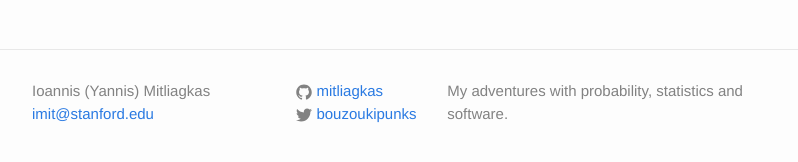
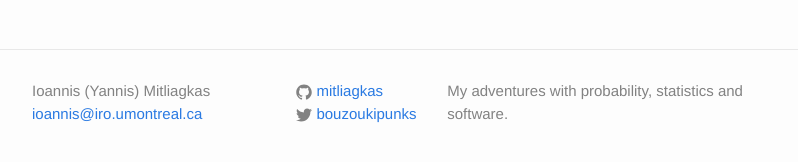
Before and after one commit to mitliagkas/mitliagkas.github.io, a Jekyll site: the page built from index.html, in a window 1280 px wide and 900 px high, scrolled down 3218 px. Shown: the part 715-877 px from the top of the window, without its empty margins (238-1036 px from the left). Built offline with Jekyll 4.4.1, drawn with Linux system fonts in a browser that asks for light colours.

Commit message:
New email

```diff
--- a/_config.yml
+++ b/_config.yml
@@ -1,6 +1,7 @@
 # Site settings
 title: Ioannis (Yannis) Mitliagkas
-email: imit@stanford.edu
+email: ioannis@iro.umontreal.ca
+#email: imit@stanford.edu
 #email: ioannis@utexas.edu
 description: > # this means to ignore newlines until "baseurl:"
   My adventures with probability, statistics and software.
@@ -20,3 +21,5 @@ flickr:
 
 # Build settings
 markdown: kramdown
+
+exclude: [vendor]
```
